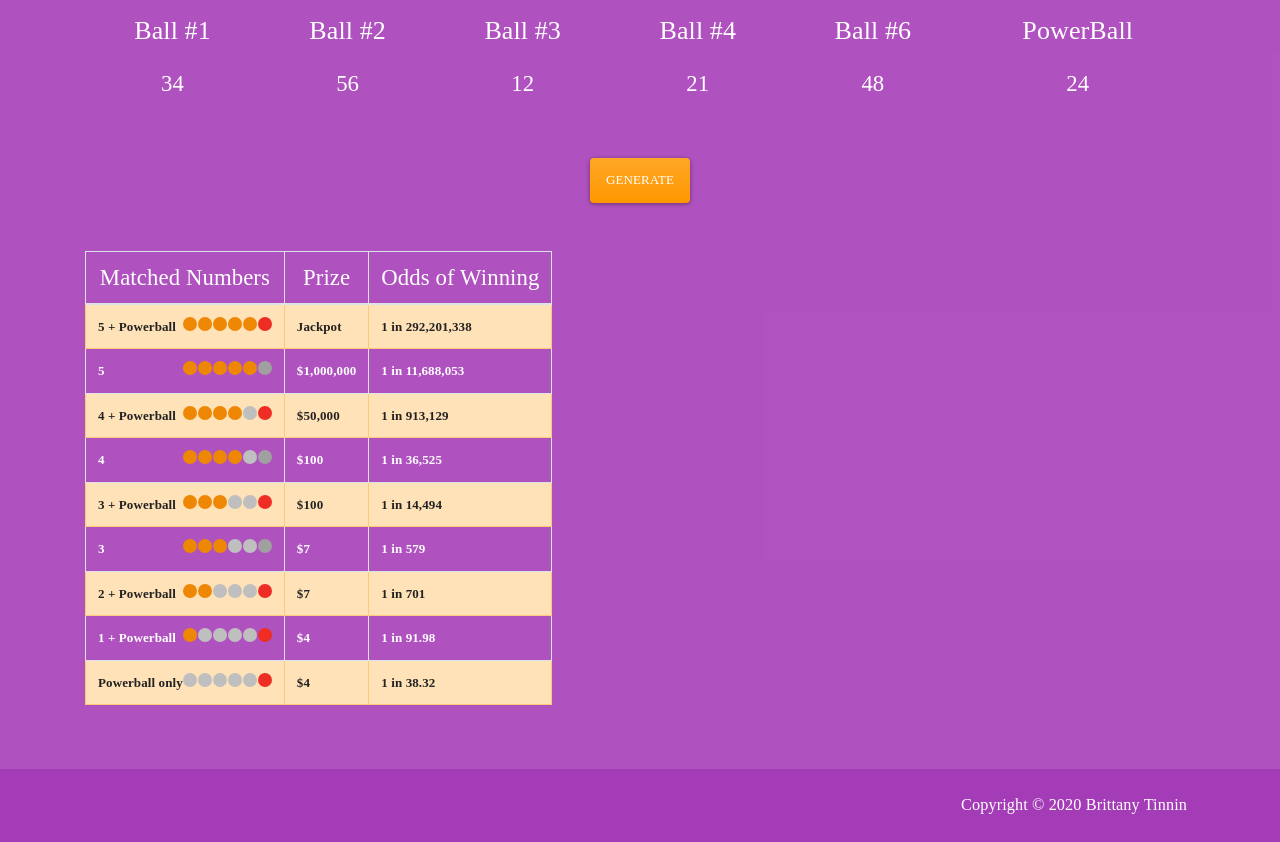
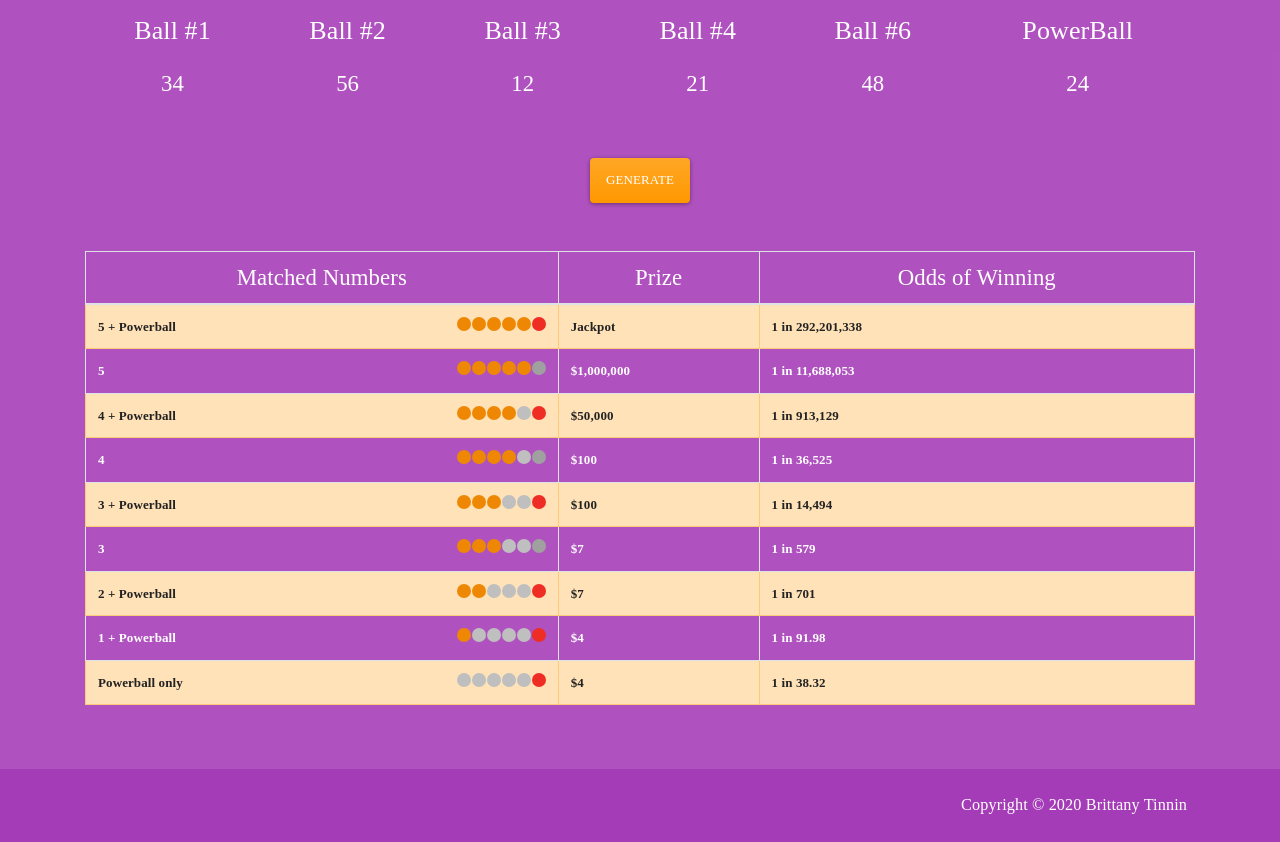
Before and after one commit to BrittanyTinnin/random-shit-spa, a website: page index.html in a window 1280 px wide. Shown: the part 1727-2569 px from the top of the page. Drawn offline with nearby package versions, Linux system fonts and the light colour scheme; a web font is replaced by a local one.

Commit message:
fixed table display

```diff
--- a/index.html
+++ b/index.html
@@ -41,6 +41,11 @@
     />
     <link rel="stylesheet" href="css/materia-bootstrap.min.css" />
     <link rel="stylesheet" href="css/style.css" />
+    <script
+      data-ad-client="ca-pub-2176039848414318"
+      async
+      src="https://pagead2.googlesyndication.com/pagead/js/adsbygoogle.js"
+    ></script>
   </head>
   <body id="home" data-spy="scroll" data-target="#main-nav">
     <!-- NAVIGATION -->
@@ -188,9 +193,8 @@
           </div>
         </div>
         <div class="row">
-          <div class="col">
-            <div class="table-responsive">
-              <table class="table table-bordered text-white d-none d-lg-block">
+          <div class="col-md-12 d-none d-md-block">
+            <table class="table table-bordered text-white">
               <thead class="text-center">
                 <tr>
                   <th scope="col" class="h3">Matched Numbers</th>
@@ -330,7 +334,6 @@
           </div>
         </div>
       </div>
-      </div>
     </section>
 
     <!-- WEBSITES SECTION  -->
```
Lines whose indentation alone changed are shown as unchanged.
